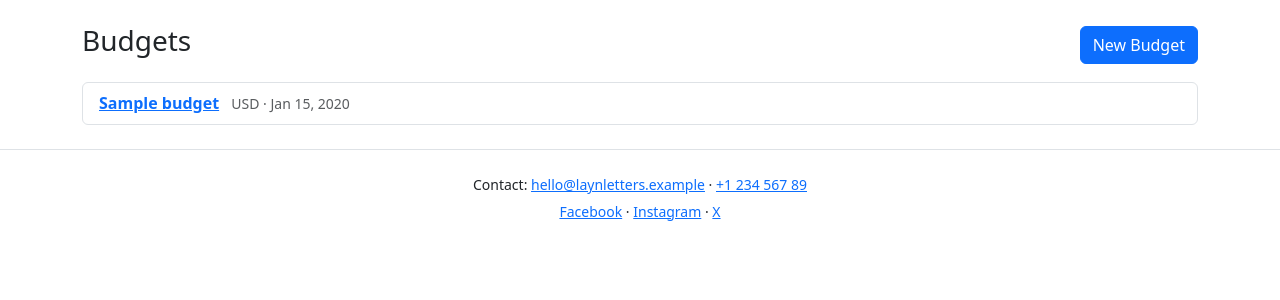
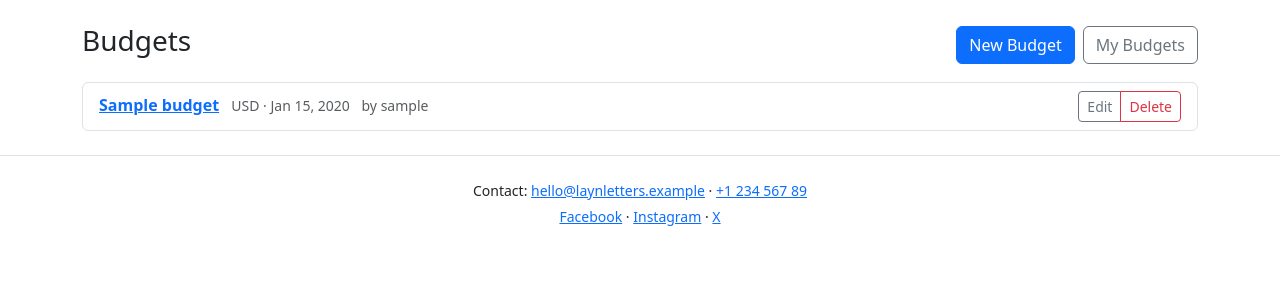
Before and after one commit to limcaroline/layn-letters, a Django app: page /budgets/ in a window 1280 px wide. Shown: the part 59-359 px from the top of the page. Run offline with Django 3.2, Linux system fonts and the light colour scheme; a user stored in the database is signed in; tables that the repository leaves empty hold one stand-in row (values such as "Sample post"); parts of the project's set-up code (start-up, migrations or seed data) failed here and were passed over.

Commit message:
added set up so only author can edit their own budgets, need more fixing

```diff
--- a/budgets/templates/budgets/budget_detail.html
+++ b/budgets/templates/budgets/budget_detail.html
@@ -39,7 +39,7 @@
 </table>
 
 {% if user.is_authenticated %}
-  {% if user.is_staff or user.username == SITE_OWNER_USERNAME %}
+  {% if user.is_authenticated and user == object.author %}
     <a class="btn btn-outline-secondary"
        href="{% url 'budgets:edit' object.pk %}">Edit</a>
     <a class="btn btn-outline-danger"
--- a/budgets/templates/budgets/budget_list.html
+++ b/budgets/templates/budgets/budget_list.html
@@ -4,21 +4,35 @@
 <div class="d-flex justify-content-between align-items-center mb-3">
   <h1 class="h3">Budgets</h1>
   {% if user.is_authenticated %}
-    {% if user.is_staff or user.username == SITE_OWNER_USERNAME %}
+    <div class="d-flex gap-2">
       <a class="btn btn-primary" href="{% url 'budgets:create' %}">
         New Budget
       </a>
-    {% endif %}
+      <a class="btn btn-outline-secondary" href="{% url 'budgets:list' %}?mine=1">
+        My Budgets
+      </a>
+    </div>
   {% endif %}
 </div>
 
 <ul class="list-group">
   {% for b in object_list %}
-  <li class="list-group-item">
+    <li class="list-group-item d-flex justify-content-between align-items-center">
+      <div>
         <a href="{{ b.get_absolute_url }}"><strong>{{ b.title }}</strong></a>
         <span class="text-muted small ms-2">
           {{ b.currency }} · {{ b.created|date:"M j, Y" }}
         </span>
+        <span class="text-muted small ms-2">by {{ b.author }}</span>
+      </div>
+      {% if user.is_authenticated and user == b.author %}
+        <div class="btn-group">
+          <a class="btn btn-sm btn-outline-secondary"
+             href="{% url 'budgets:edit' b.pk %}">Edit</a>
+          <a class="btn btn-sm btn-outline-danger"
+             href="{% url 'budgets:delete' b.pk %}">Delete</a>
+        </div>
+      {% endif %}
     </li>
   {% empty %}
     <li class="list-group-item text-muted">No budgets yet.</li>
```
Lines whose indentation alone changed are shown as unchanged.
